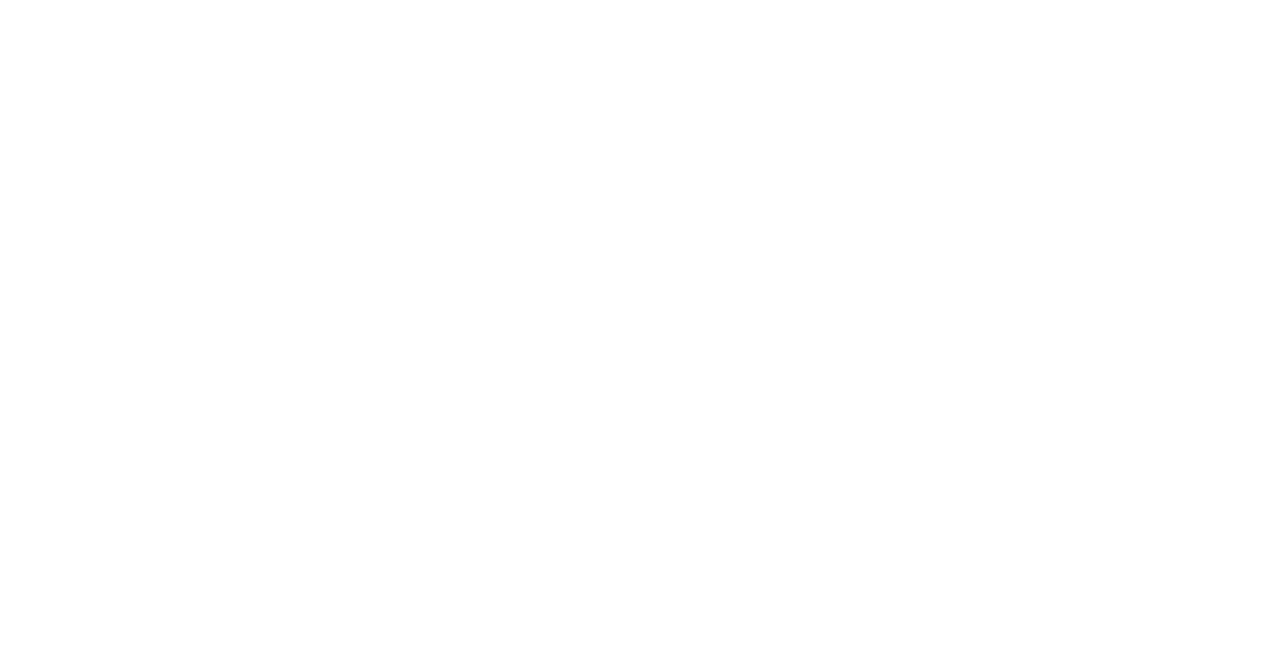
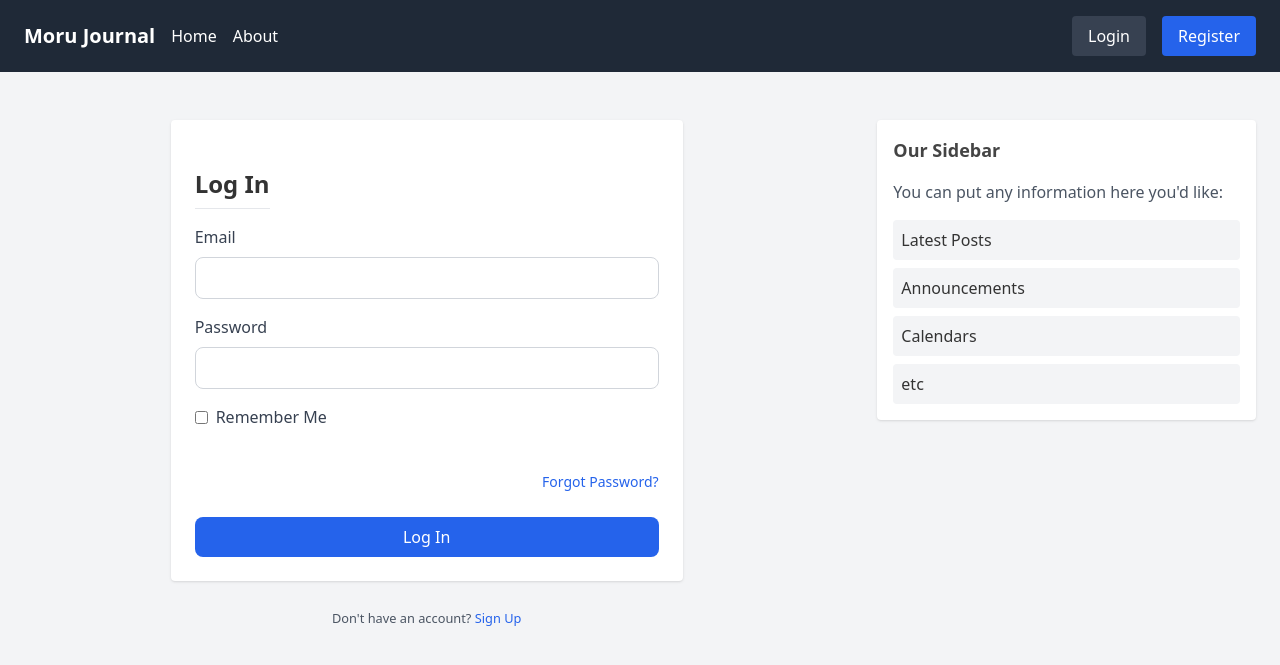
Before and after one commit to sudipX0/MoruJournal, a Flask app: page /login in a window 1280 px wide. Before the commit the part shown is empty. Shown: the top 665 px of the page. Run offline with Flask 3, Linux system fonts and the light colour scheme; some libraries are stand-ins or nearby versions.

Commit message:
Completed Login & Registration Forms

```diff
--- a/app/__init__.py
+++ b/app/__init__.py
@@ -41,7 +41,15 @@
     return render_template("register.html", title="Register", form=reg_form)
 
 
-@app.route("/login")
+@app.route("/login", methods=["GET", "POST"])
 def login():
     login_form = LoginForm()
+    if login_form.validate_on_submit():
+        flash(f"Account logged in successfully !", "Success")
+        return redirect(url_for("main"))
     return render_template("login.html", title="Login", form=login_form)
+
+
+@app.route("/forgot-password")
+def forgot_password():
+    return render_template("forgot_password.html")
--- a/app/templates/layouts.html
+++ b/app/templates/layouts.html
@@ -14,24 +14,29 @@
   <body class="bg-gray-100">
     <header class="bg-gray-800 text-white">
       <nav class="container mx-auto flex justify-between items-center py-4 px-6">
-        <a href="/" class="text-xl font-bold">Moru Journal</a>
+        <div class="flex items-center space-x-4">
+          <a href="/" class="text-xl font-bold">Moru Journal</a>
+          <a href="{{ url_for('main') }}" class="text-white hover:text-gray-300 mr-6">Home</a> <!-- Adjusted here -->
+          <a href="{{ url_for('about') }}" class="text-white hover:text-gray-300">About</a>
+        </div>
+        <div
+          id="navbarToggle"
+          class="hidden md:flex items-center space-x-4"
+        >
+          <a href="{{ url_for('login') }}" class="bg-gray-700 px-4 py-2 rounded hover:bg-gray-600">Login</a>
+          <a href="{{ url_for('register') }}" class="bg-blue-600 px-4 py-2 rounded hover:bg-blue-500">Register</a>
+        </div>
         <button
           class="text-white md:hidden focus:outline-none"
           id="menu-toggle"
         >
           ☰
         </button>
-        <div
-          id="navbarToggle"
-          class="hidden md:flex items-center space-x-4"
-        >
-          <a href="/" class="text-white hover:text-gray-300">Home</a>
-          <a href="/about" class="text-white hover:text-gray-300">About</a>
-          <a href="/login" class="bg-gray-700 px-4 py-2 rounded hover:bg-gray-600">Login</a>
-          <a href="/register" class="bg-blue-600 px-4 py-2 rounded hover:bg-blue-500">Register</a>
-        </div>
       </nav>
     </header>
+
+
+
 
     <main class="container mx-auto mt-12 px-6">
       <div class="flex flex-wrap -mx-6">
@@ -40,7 +45,7 @@
           {% with messages = get_flashed_messages(with_categories=true) %}
           {% for category, message in messages %}
           <div
-            class="p-4 mb-4 text-sm text-white rounded-lg {% if category == 'success' %}bg-green-500{% elif category == 'error' %}bg-red-500{% elif category == 'warning' %}bg-yellow-500{% else %}bg-blue-500{% endif %}">
+            class="p-4 mb-4 text-sm text-white rounded-lg {% if category == 'Success' %}bg-green-500{% elif category == 'error' %}bg-red-500{% elif category == 'warning' %}bg-yellow-500{% else %}bg-blue-500{% endif %}">
             {{ message }}
           </div>
           {% endfor %}
--- a/app/templates/login.html
+++ b/app/templates/login.html
@@ -0,0 +1,57 @@
+{% extends "layouts.html" %}
+{% block content %}
+  <div class="bg-white shadow rounded p-6 max-w-lg mx-auto">
+    <form action="" method="post" class="space-y-6">
+      {{ form.hidden_tag() }}
+      <fieldset>
+        <legend class="text-2xl font-bold border-b pb-2 mb-4">Log In</legend>
+
+        <!-- Email Field -->
+        <div class="mb-4">
+          {{ form.email.label(class="block text-gray-700 font-medium") }}
+          {{ form.email(class="mt-2 w-full px-4 py-2 border border-gray-300 rounded-lg focus:ring focus:ring-blue-200") }}
+          {% if form.email.errors %}
+            {% for error in form.email.errors %}
+              <p class="mt-1 text-red-500 text-sm">{{ error }}</p>
+            {% endfor %}
+          {% endif %}
+        </div>
+
+        <!-- Password Field -->
+        <div class="mb-4">
+          {{ form.password.label(class="block text-gray-700 font-medium") }}
+          {{ form.password(class="mt-2 w-full px-4 py-2 border border-gray-300 rounded-lg focus:ring focus:ring-blue-200") }}
+          {% if form.password.errors %}
+            {% for error in form.password.errors %}
+              <p class="mt-1 text-red-500 text-sm">{{ error }}</p>
+            {% endfor %}
+          {% endif %}
+        </div>
+
+        <!-- Remember Me Field -->
+        <div class="mb-4 flex items-center">
+          {{ form.remember_me() }}
+          <label class="ml-2 text-gray-700">{{ form.remember_me.label }}</label>
+        </div>
+      </fieldset>
+
+      <!-- Forgot Password Link -->
+      <div class="text-right">
+        <a href="{{ url_for('forgot_password') }}" class="text-sm text-blue-600 hover:underline">Forgot Password?</a>
+      </div>
+
+      <!-- Submit Button -->
+      <div>
+        {{ form.submit(class="w-full bg-blue-600 text-white py-2 rounded-lg hover:bg-blue-500") }}
+      </div>
+    </form>
+  </div>
+  <div class="text-center mt-6">
+    <small class="text-gray-600">
+      Don't have an account?
+      <a href="{{ url_for('register') }}" class="text-blue-600 hover:underline">
+        Sign Up
+      </a>
+    </small>
+  </div>
+{% endblock %}
--- a/forms.py
+++ b/forms.py
@@ -4,17 +4,27 @@
 
 
 class RegistrationForm(FlaskForm):
-    username = StringField("Username", validators=[DataRequired(), Length(2, 15)])
+    username = StringField(
+        "Username",
+        validators=[
+            DataRequired(message="Username is required"),
+            Length(5, 15, message="Username must be between 5 to 15 characters long."),
+        ],
+    )
     email = StringField("Email", validators=[DataRequired(), Email()])
     password = PasswordField("Password", validators=[DataRequired()])
     confirm_password = PasswordField(
-        "Confirm Password", validators=[DataRequired(), EqualTo("password")]
+        "Confirm Password",
+        validators=[
+            DataRequired(),
+            EqualTo("password", message="Passwords must match."),
+        ],
     )
     submit = SubmitField("Sign Up")
 
 
 class LoginForm(FlaskForm):
-    RegistrationForm.email
-    RegistrationForm.password
+    email = StringField("Email", validators=[DataRequired(), Email()])
+    password = PasswordField("Password", validators=[DataRequired()])
     remember_me = BooleanField("Remember Me")
     submit = SubmitField("Log In")
```
Also changed, not shown: app/templates/register.html (+31 -3 lines), app/templates/forgot_password.html (added).
